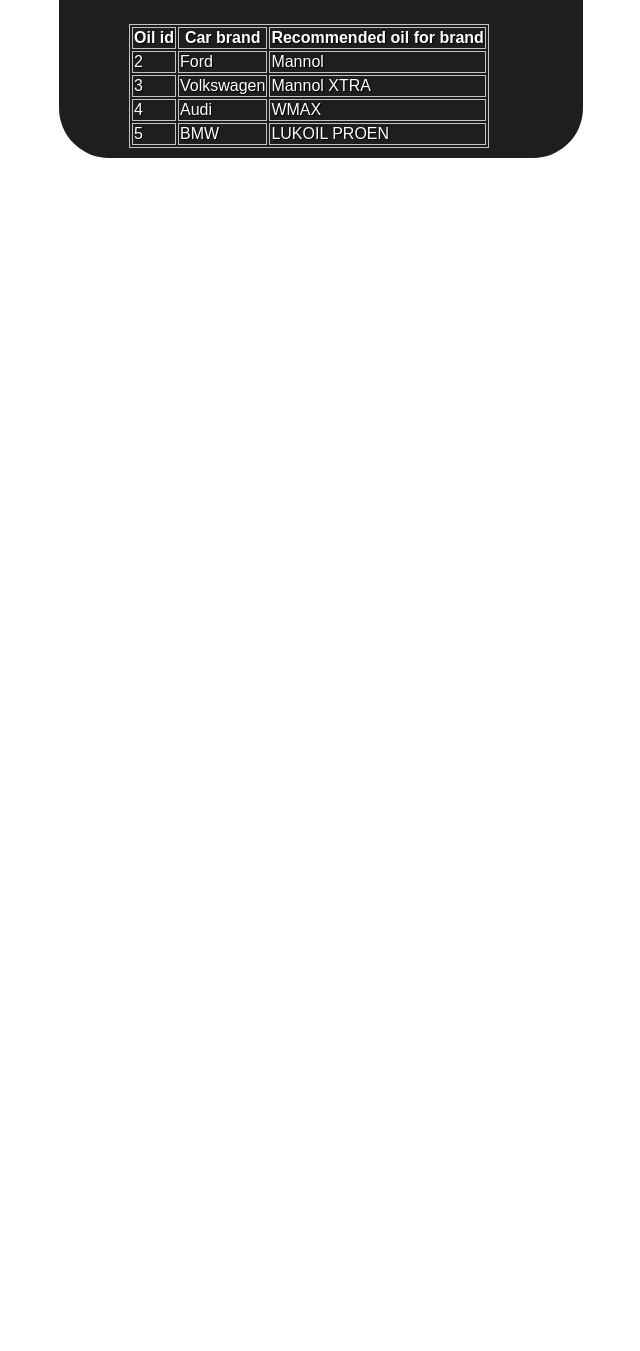
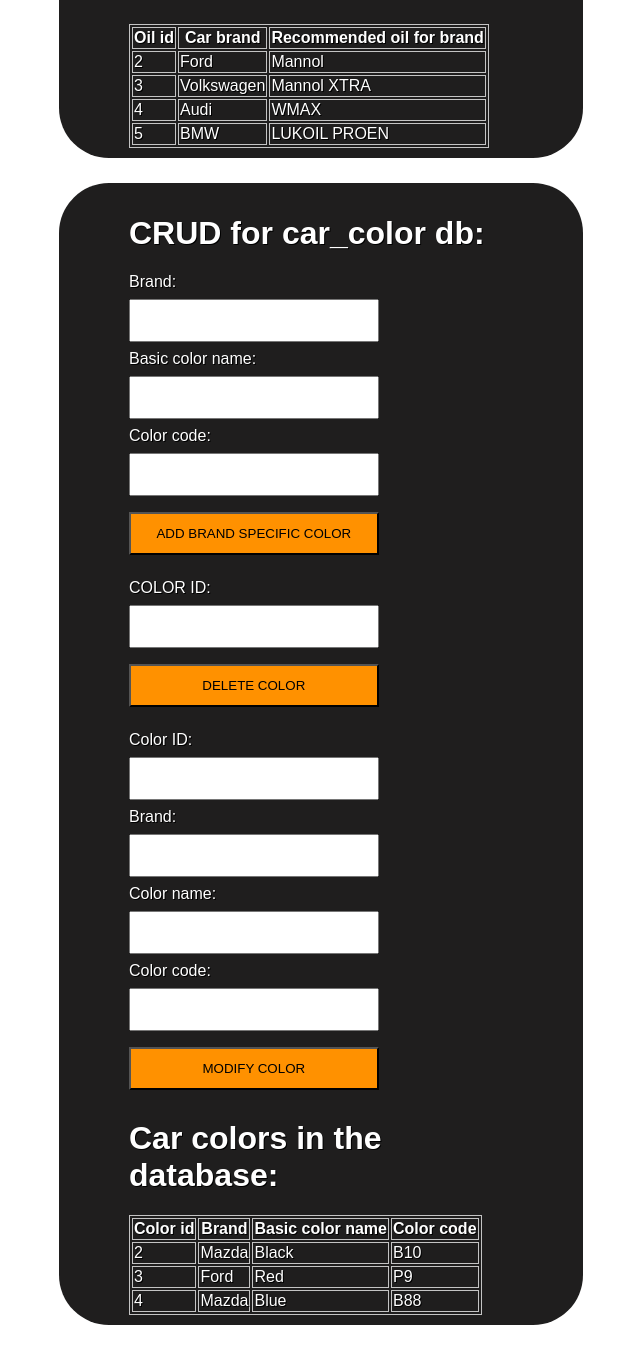
Before and after one commit to unicsbalint/webprog_2, a PHP site: page /index.php?p=private in a window 1280 px wide. Shown: the part 3350-4701 px from the top of the page, without its empty margins (319-959 px from the left). Before the commit the page ends 3508 px from the top, so only its background shows below. Run offline with PHP 8.4, Linux system fonts and the light colour scheme; a user stored in the database is signed in; data comes from the database, SQL or seed files in the repository; both versions use the stored data as it was after the commit.

Commit message:
Finished

```diff
--- a/backend/private.php
+++ b/backend/private.php
@@ -159,3 +159,60 @@
 <?php endforeach; ?>
 </table>
 </div>
+
+<div class="privateBox">
+<h1>CRUD for car_color db:</h1>
+<form action="backend/add_color.php" method="POST">
+  <label for="brand">Brand:</label><br>
+  <input class="crudInput" type="text" id="brand" name="brand"><br>
+  <label for="type">Basic color name:</label><br>
+  <input class="crudInput" type="text" id="color_name" name="color_name"><br>
+  <label for="type">Color code:</label><br>
+  <input class="crudInput" type="text" id="color_code" name="color_code"><br>
+  <input class="crudButton" type="submit" value="ADD BRAND SPECIFIC COLOR">
+</form>
+<form action="backend/delete_color.php" method="POST">
+  <label for="oil_id">COLOR ID:</label><br>
+  <input class="crudInput" type="text" id="color_id" name="color_id"><br>
+  <input class="crudButton" type="submit" value="DELETE COLOR">
+</form>
+
+<form action="backend/modify_color.php" method="POST">
+  <label for="fname">Color ID:</label><br>
+  <input class="crudInput" type="text" id="color_id" name="color_id"><br>
+  <label for="part">Brand:</label><br>
+  <input class="crudInput" type="text" id="brand" name="brand"><br>
+  <label for="type">Color name:</label><br>
+  <input class="crudInput" type="text" id="color_name" name="color_name"><br>
+  <label for="type">Color code:</label><br>
+  <input class="crudInput" type="text" id="color_code" name="color_code"><br>
+  <input class="crudButton" type="submit" value="MODIFY COLOR">
+</form>
+
+<h1>Car colors in the database:</h1>
+<table>
+<thead>
+<th>Color id</th>
+<th>Brand</th>
+<th>Basic color name</th>
+<th>Color code</th>
+
+
+</thead>
+<?php
+$query = "SELECT * FROM brand_specific_color";
+$params = [
+];
+require_once 'dbFunctions.php';
+$color = getList($query, $params);
+?>
+<?php foreach ($color as $c) : ?>
+<tr>
+<td><?=$c['color_id']?></td>
+<td><?=$c['brand']?></td>
+<td><?=$c['basic_color_name']?></td>
+<td><?=$c['color_code']?></td>
+</tr>
+<?php endforeach; ?>
+</table>
+</div>
```
Also changed, not shown: backend/add_color.php (added, +29 -0 lines), backend/delete_color.php (added, +25 -0 lines), backend/modify_color.php (added, +31 -0 lines), database/webprog2.sql (+145 -6 lines), screenshots_for_correct/file upload.PNG (added), uploads/ekelogo.jpg (added).
